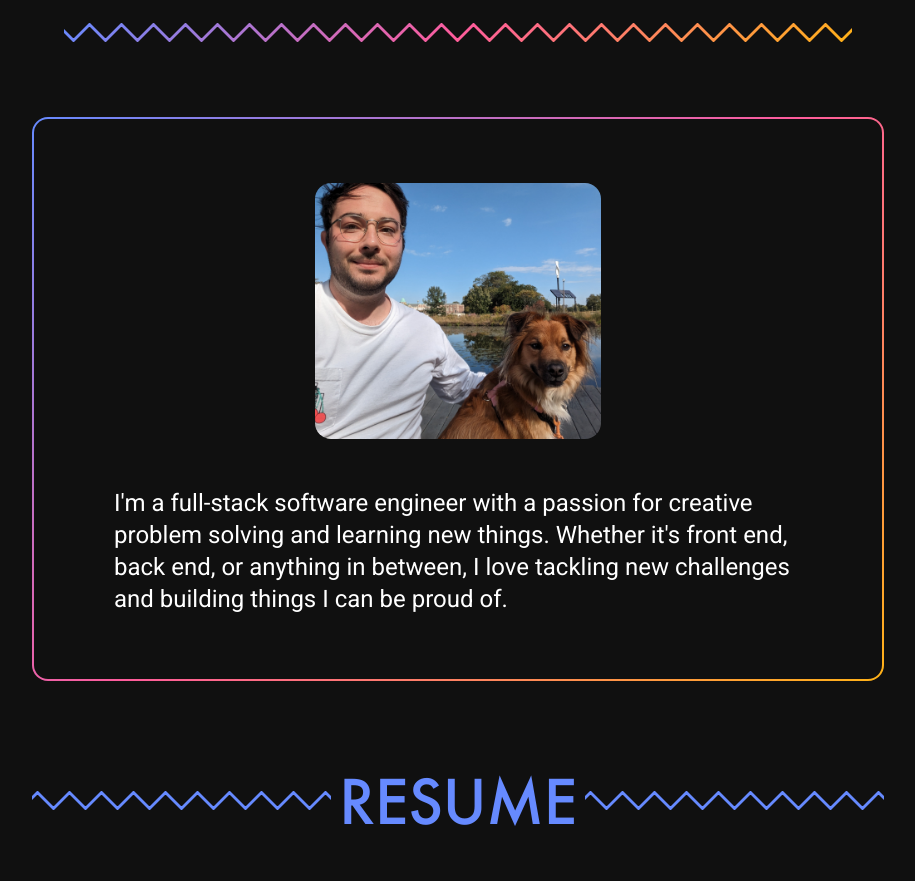
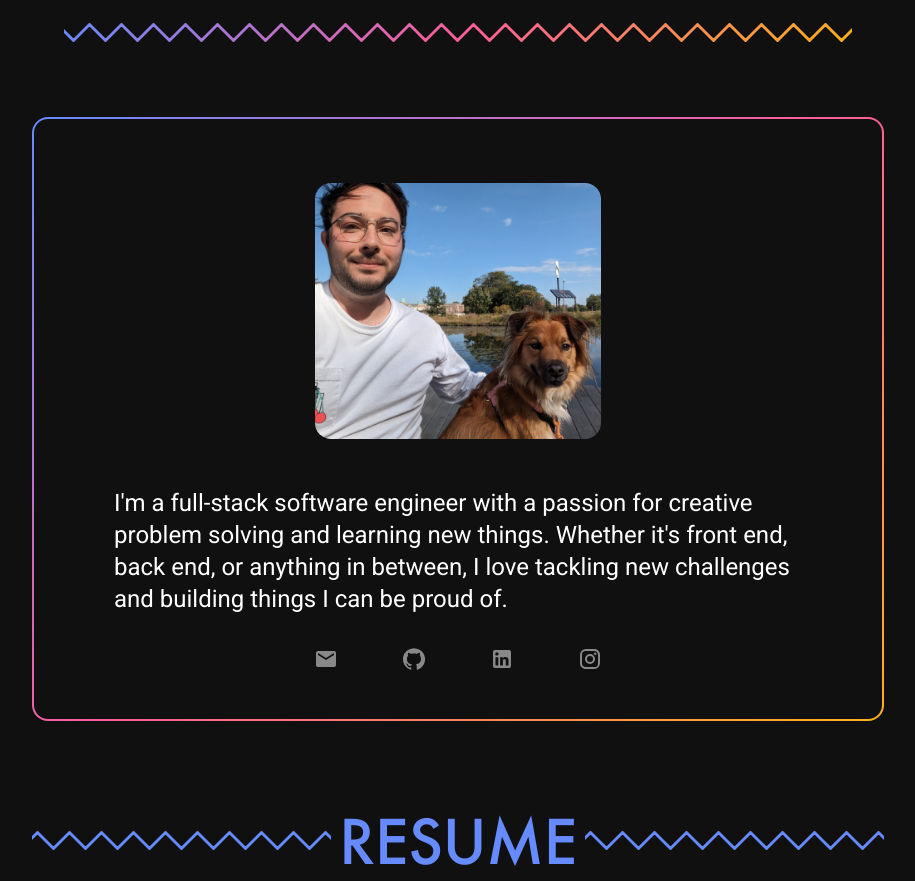
Before and after one commit to connordelacruz/connordelacruz.github.io, a React (Vite) app: page / in a window 1280 px wide. Shown: the part 283-1164 px from the top of the page, without its empty margins (182-1097 px from the left). Built offline with nearby package versions, Linux system fonts and the light colour scheme.

Commit message:
socials in header

```diff
--- a/src/components/HeaderSection.jsx
+++ b/src/components/HeaderSection.jsx
@@ -1,6 +1,7 @@
-import {Box, Container, Paper, Typography} from '@mui/material'
+import {Box, Container, Divider, Paper, Typography} from '@mui/material'
 import { THEME_GRADIENT_BORDERS_SX, THEME_GRADIENT_TEXT_SX } from './Theme.jsx'
 import { ZigZag } from './common/ZigZag.jsx'
+import {SocialIconLinks} from "./common/SocialLinks.jsx";
 
 /**
  * Title text.
@@ -93,7 +94,7 @@ export const AboutSection = () => {
     <Paper
       id="about-content"
       sx={{
-                py: {
+        pt: {
           xs: 4,
           sm: 8,
         },
@@ -131,6 +132,18 @@ export const AboutSection = () => {
         can be
         proud of.
       </Typography>
+
+      {/*Social Links*/}
+      {/*TODO: clean this up, figure out styling*/}
+      <Box
+        sx={{
+          my: 3,
+          opacity: 0.5,
+        }}
+      >
+        <SocialIconLinks />
+      </Box>
+
     </Paper>
   )
 }
```
Lines whose indentation alone changed are shown as unchanged.
